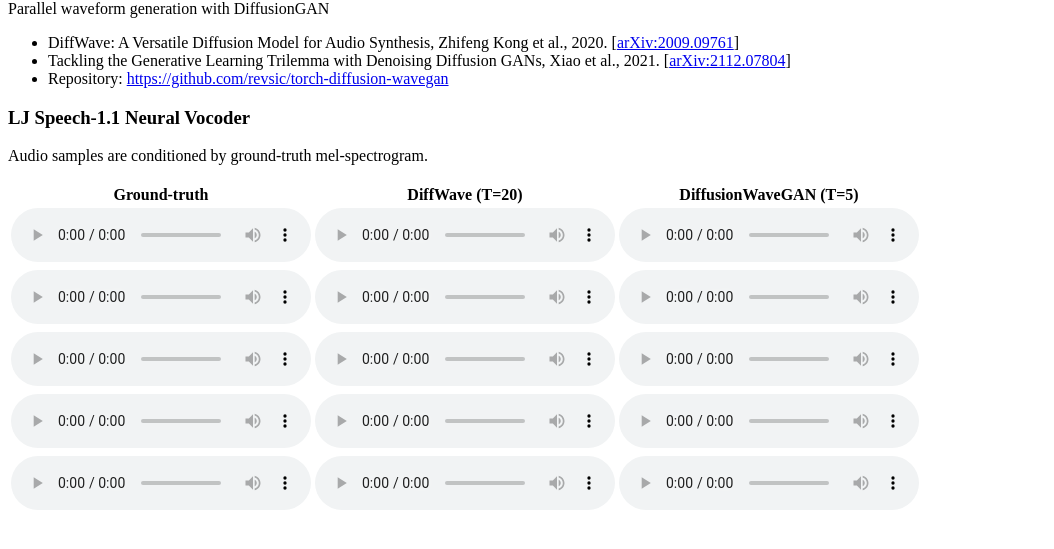
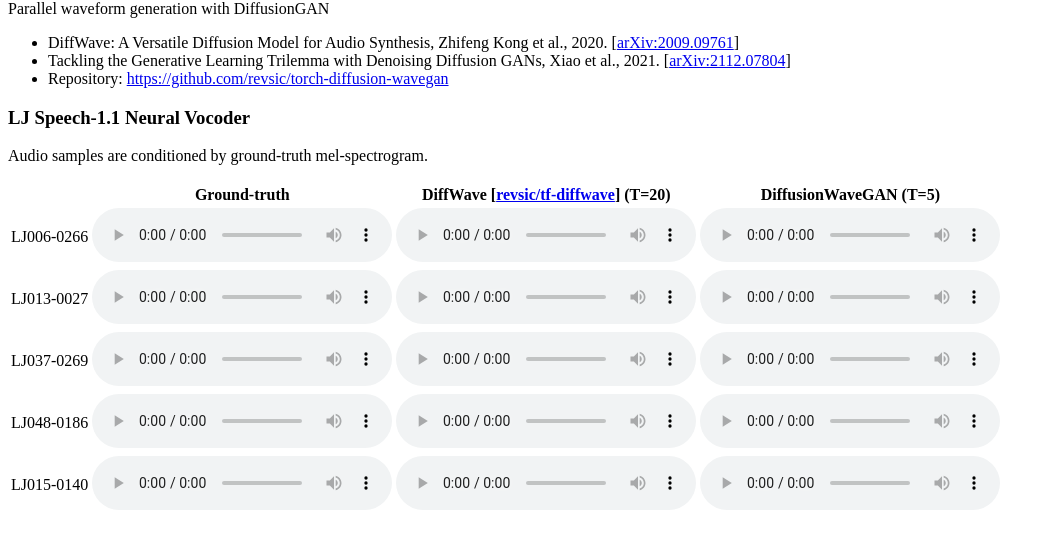
Before and after one commit to revsic/torch-diffusion-wavegan, a plain HTML site: page index.html in a window 1280 px wide. Shown: the part 67-616 px from the top of the page, without its empty margins (0-1054 px from the left). Drawn offline with Linux system fonts and the light colour scheme.

Commit message:
index: Add more infos

```diff
--- a/index.html
+++ b/index.html
@@ -25,33 +25,39 @@
         <table>
             <thead>
                 <tr align="center">
+                    <th></th>
                     <th>Ground-truth</th>
-                    <th>DiffWave (T=20)</th>
+                    <th>DiffWave [<a href="https://revsic.github.io/tf-diffwave/">revsic/tf-diffwave</a>] (T=20)</th>
                     <th>DiffusionWaveGAN (T=5)</th>
                 </tr>
             </thead>
             <tbody>
                 <tr>
+                    <td>LJ006-0266</td>
                     <td><audio controls=""><source src="./sample/LJ006-0266/gt.wav" type="audio/wav"></audio></td>
                     <td><audio controls=""><source src="./sample/LJ006-0266/diffwave.wav" type="audio/wav"></audio></td>
                     <td><audio controls=""><source src="./sample/LJ006-0266/LJ006-0266.wav" type="audio/wav"></audio></td>
                 </tr>
                 <tr>
+                    <td>LJ013-0027</td>
                     <td><audio controls=""><source src="./sample/LJ013-0027/gt.wav" type="audio/wav"></audio></td>
                     <td><audio controls=""><source src="./sample/LJ013-0027/diffwave.wav" type="audio/wav"></audio></td>
                     <td><audio controls=""><source src="./sample/LJ013-0027/LJ013-0027.wav" type="audio/wav"></audio></td>
                 </tr>
                 <tr>
+                    <td>LJ037-0269</td>
                     <td><audio controls=""><source src="./sample/LJ037-0269/gt.wav" type="audio/wav"></audio></td>
                     <td><audio controls=""><source src="./sample/LJ037-0269/diffwave.wav" type="audio/wav"></audio></td>
                     <td><audio controls=""><source src="./sample/LJ037-0269/LJ037-0269.wav" type="audio/wav"></audio></td>
                 </tr>
                 <tr>
+                    <td>LJ048-0186</td>
                     <td><audio controls=""><source src="./sample/LJ048-0186/gt.wav" type="audio/wav"></audio></td>
                     <td><audio controls=""><source src="./sample/LJ048-0186/diffwave.wav" type="audio/wav"></audio></td>
                     <td><audio controls=""><source src="./sample/LJ048-0186/LJ048-0186.wav" type="audio/wav"></audio></td>
                 </tr>
                 <tr>
+                    <td>LJ015-0140</td>
                     <td><audio controls=""><source src="./sample/LJ015-0140/gt.wav" type="audio/wav"></audio></td>
                     <td><audio controls=""><source src="./sample/LJ015-0140/diffwave.wav" type="audio/wav"></audio></td>
                     <td><audio controls=""><source src="./sample/LJ015-0140/LJ015-0140.wav" type="audio/wav"></audio></td>
```
